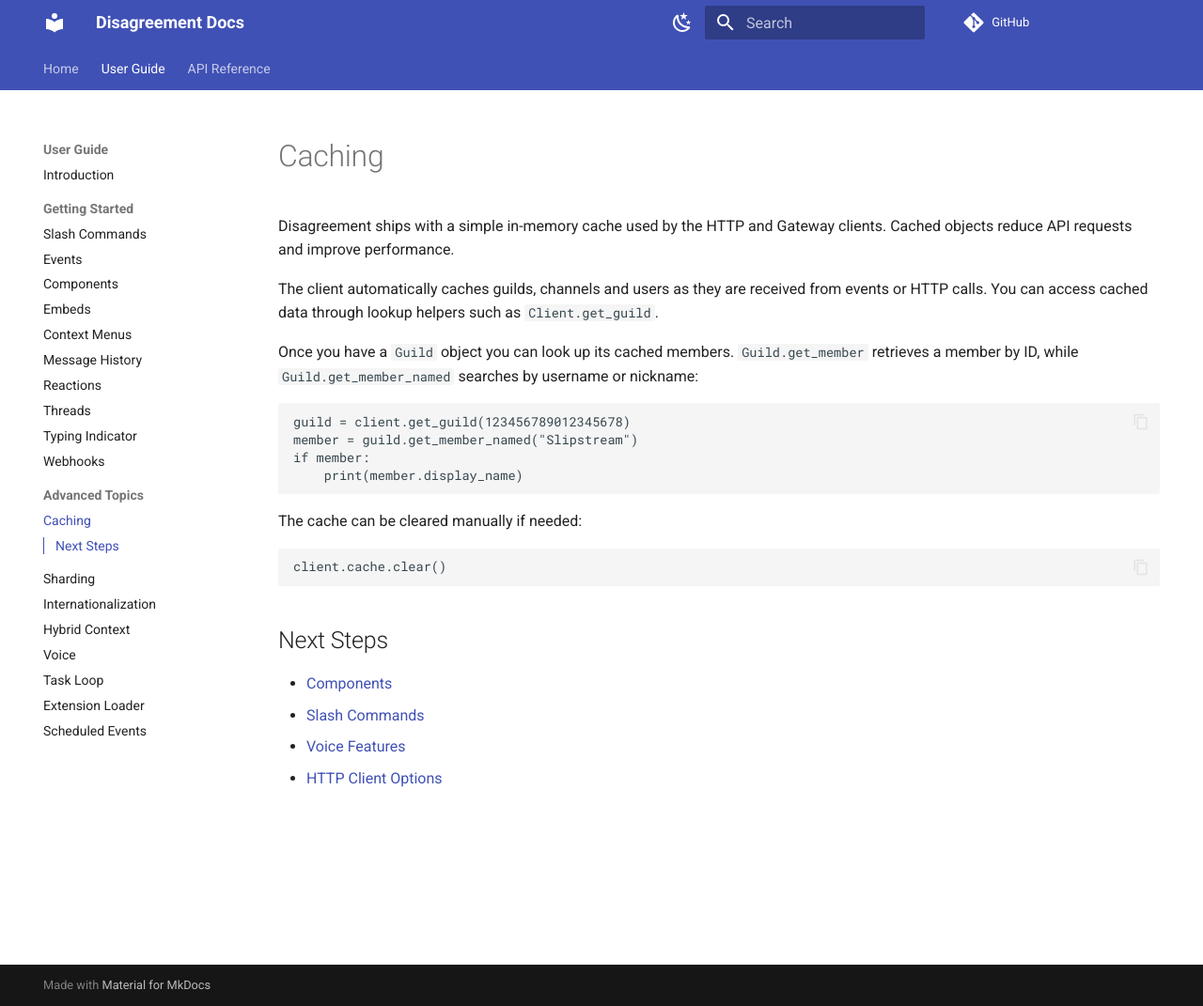
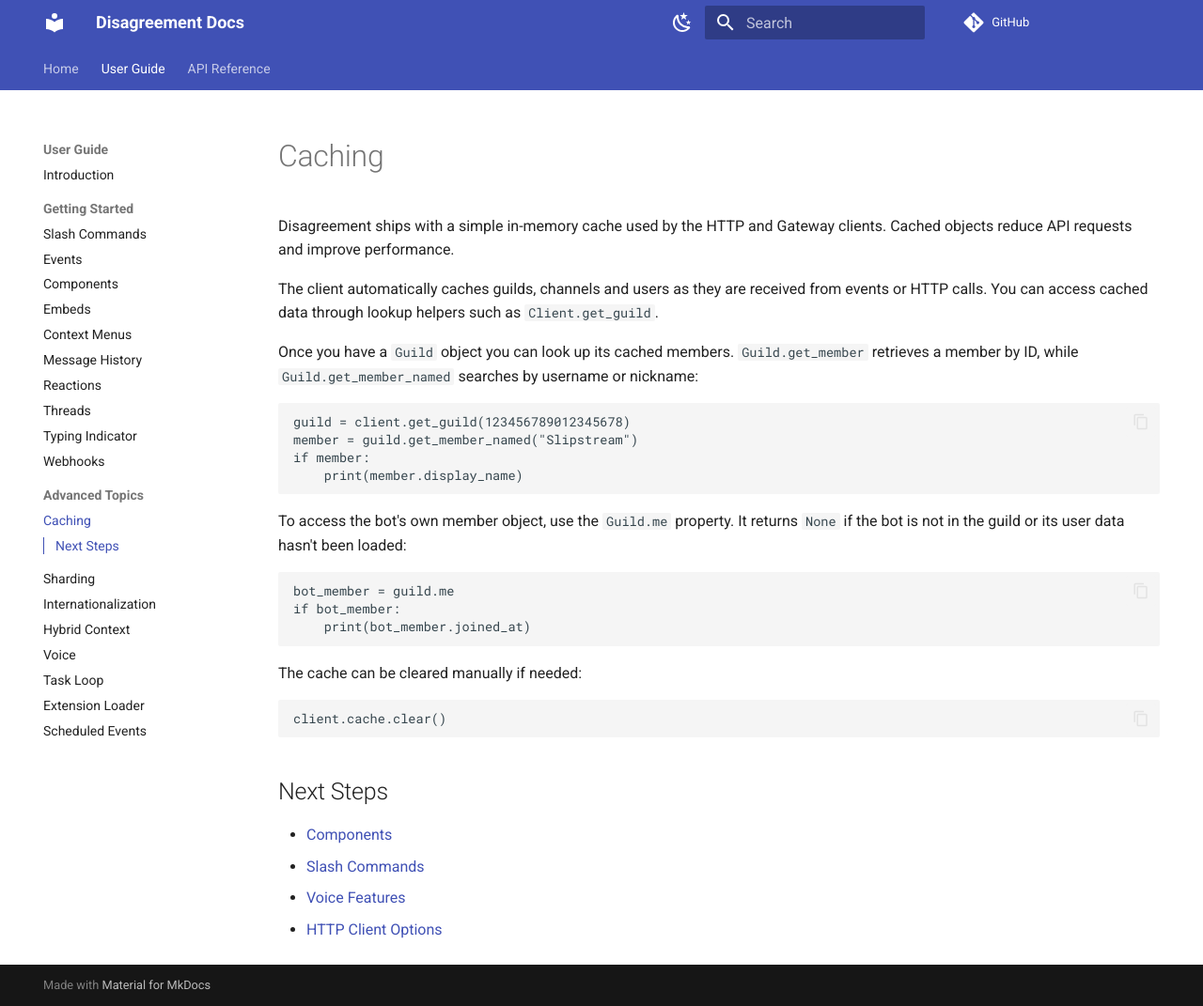
Before and after one commit to Slipstreamm/disagreement, an MkDocs documentation site: the page built from docs/caching.md, in a window 1280 px wide and 1071 px high. Shown: the whole window at 94% size. Built offline with MkDocs 1.6.1 and Material for MkDocs 9.7.7, drawn with Linux system fonts in a browser that asks for light colours; comment, search, counter and statistics services are not loaded.

Commit message:
Add Guild.me property (#90)

````diff
--- a/docs/caching.md
+++ b/docs/caching.md
@@ -13,6 +13,15 @@ if member:
     print(member.display_name)
 ```
 
+To access the bot's own member object, use the ``Guild.me`` property. It returns
+``None`` if the bot is not in the guild or its user data hasn't been loaded:
+
+```python
+bot_member = guild.me
+if bot_member:
+    print(bot_member.joined_at)
+```
+
 The cache can be cleared manually if needed:
 
 ```python
````
Also changed, not shown: README.md (+1 -0 lines), 1 other file.
